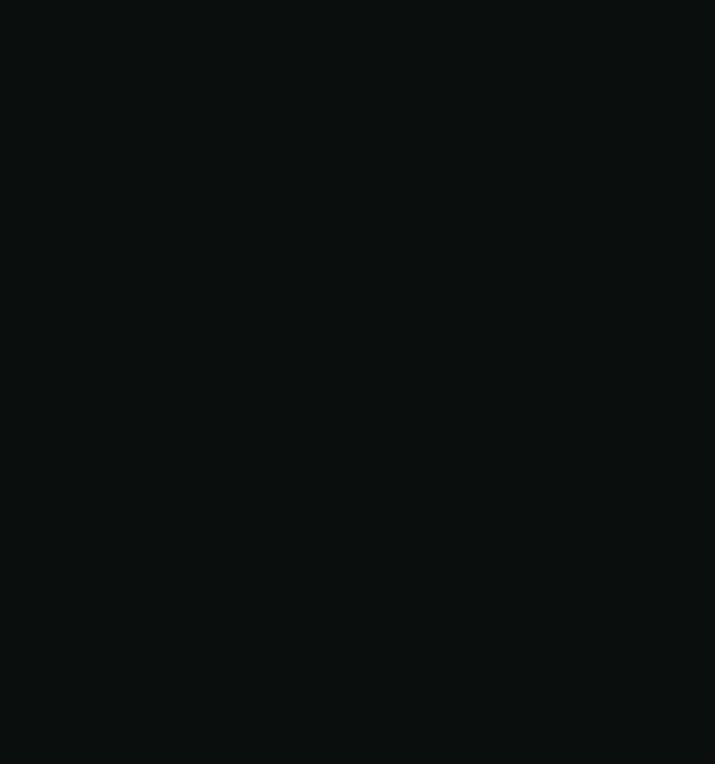
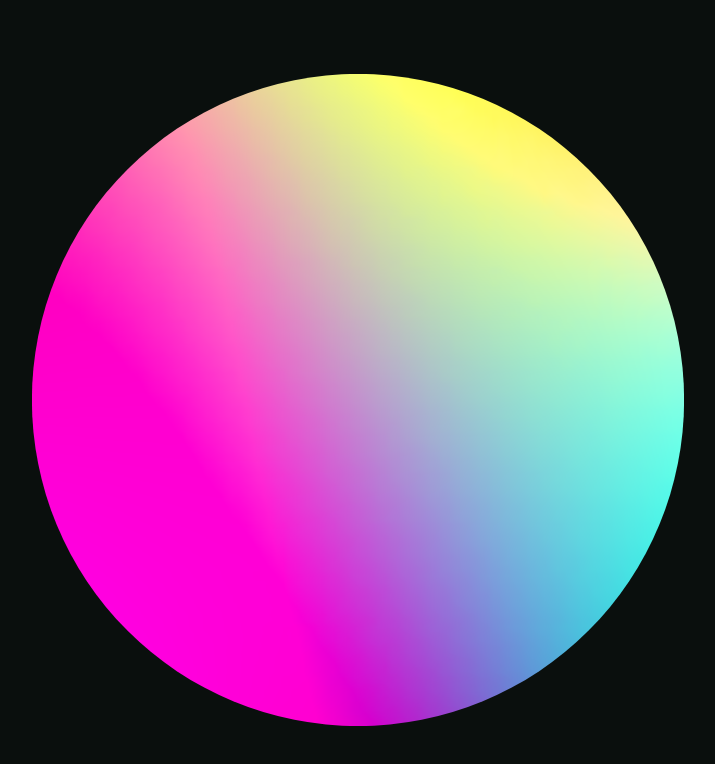
Before and after one commit to kylemadkins/shaders-for-the-web, a plain HTML site: page 1/index.html in a window 1280 px wide. Shown: the whole page, without its empty margins (282-997 px from the left). Drawn offline with Linux system fonts and the light colour scheme; animation ran at ten frames a second.

Commit message:
Add shader and tweak styles

```diff
--- /dev/null
+++ b/1/fragment.js
@@ -0,0 +1,36 @@
+const fragment = `
+#ifdef GL_ES
+precision highp float;
+#endif
+
+uniform float u_time;
+uniform sampler2D u_disp1;
+
+varying vec2 v_texcoord;
+
+vec4 rgba(float r, float g, float b, float alpha) {
+    return vec4(r / 255.0, g / 255.0, b / 255.0, alpha);
+}
+
+void main(void)
+{
+    vec2 uv = v_texcoord;
+
+    vec2 point = fract(uv * 0.1 + u_time * 0.05);
+    vec4 dispColor = texture2D(u_disp1, point);
+    float dispX = mix(-0.5, 0.5, dispColor.r);
+    float dispY = mix(-0.5, 0.5, dispColor.r);
+
+    vec4 tl = rgba(251.0, 41.0, 212.0, 1.0);
+    vec4 tr = rgba(0.0, 255.0, 224.0, 1.0);
+    vec4 bl = rgba(250.0, 255.0, 0.0, 1.0);
+    vec4 br = rgba(231.0, 244.0, 255.0, 1.0);
+
+    vec4 tmix = mix(tl, tr, uv.x + dispX);
+    vec4 bmix = mix(bl, br, uv.x - dispX);
+
+    vec4 color = mix(tmix, bmix, uv.y + dispY);
+
+    gl_FragColor = color;
+}
+`;
--- a/1/index.html
+++ b/1/index.html
@@ -11,6 +11,7 @@
 <body>
   <canvas width="600" height="600"></canvas>
   <script src="./GlslCanvas.min.js"></script>
+  <script src="./fragment.js"></script>
   <script src="./index.js"></script>
 </body>
 </html>
--- a/1/index.js
+++ b/1/index.js
@@ -1,2 +1,6 @@
 const canvas = document.querySelector("canvas");
 const sandbox = new GlslCanvas(canvas);
+
+sandbox.load(fragment);
+
+sandbox.setUniform("u_disp1", "./disp1.jpg");
--- a/1/style.css
+++ b/1/style.css
@@ -8,7 +8,7 @@
 
 canvas {
   border-radius: 50%;
-  animation: pulse 3s infinite alternate;
+  animation: pulse 4s infinite alternate;
   animation-timing-function: ease-in-out;
 }
 
```
